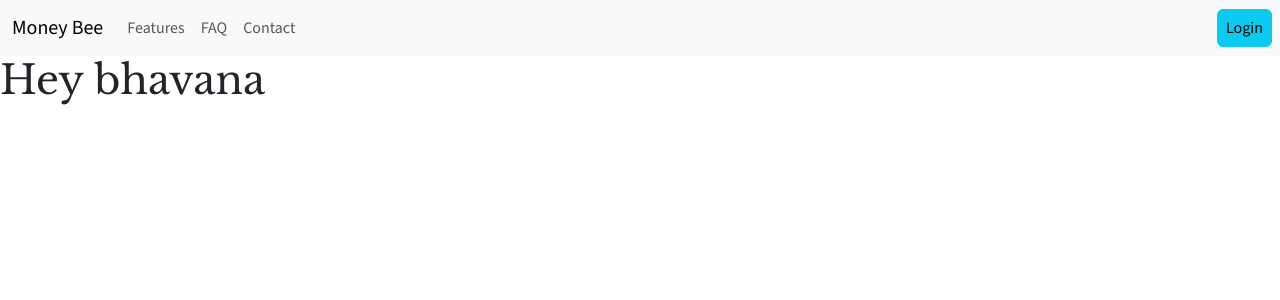
After one commit to ysgurjar/pp4_expense_tracker, a Django app: page /personal/ in a window 1280 px wide. The commit adds this page. Shown: the top 300 px of the page. Run offline with Django 5.2, Linux system fonts and the light colour scheme; a user stored in the database is signed in; some libraries are stand-ins or nearby versions.

Commit message:
create connection with logged in screen

```diff
--- a/expense_tracker/forms.py
+++ b/expense_tracker/forms.py
@@ -3,8 +3,7 @@ from django.contrib.auth.forms import UserCreationForm
 from django.contrib.auth.models import User
 
 class RegisterForm(UserCreationForm):
-    email=forms.EmailField(required=True)
 
     class Meta:
         model=User
-        fields= ["username","email","password1","password2"]
+        fields= ["username","password1","password2"]
--- /dev/null
+++ b/expense_tracker/templates/expense_tracker/personal_home.html
@@ -0,0 +1,13 @@
+{% extends "base.html" %}
+{% load static %}
+
+{% block title %}Home{% endblock %}
+
+{% block css_files %}
+<link rel="stylesheet"
+    href="https://fonts.googleapis.com/css2?family=Material+Symbols+Outlined:opsz,wght,FILL,GRAD@24,500,0,200" />
+{% endblock %}
+
+{% block content%}
+<h1>Hey {{user }}</h1>
+{% endblock %}
--- a/expense_tracker/urls.py
+++ b/expense_tracker/urls.py
@@ -1,8 +1,10 @@
 from django.urls import path, include
 from . import views
+from django.contrib.auth.views import LoginView
 
 urlpatterns = [
     path('',views.home,name="home"),
-    path('home',views.user_home, name="home"),
-    path('sign-up',views.sign_up,name="sign-up"),
+    path('personal/',views.personal_home, name="personal_home"),
+    path('sign-up/',views.sign_up,name="sign-up"),
+    path('login/',LoginView.as_view(),name='login'),
 ]
--- a/expense_tracker/views.py
+++ b/expense_tracker/views.py
@@ -11,27 +11,17 @@ def home(request):
     return render(request,'expense_tracker/home.html')
 
 
-# Copied code
-
-
-
 # Create your views here.
 
 # If user attempts to access page without log in
 # redirect to main/base.html
 @login_required(login_url="/login")
-def user_home(request):
-    posts=Post.objects.all()
-
-    if request.method=="POST":
-        post_id=request.POST.get("post-id")
-        post= Post.objects.filter(id=post_id).first()
-        if post and post.author == request.user:
-            post.delete()
-
-    return render(request,'expense_tracker/home.html', {
-        "posts":posts,
-    })
+def personal_home(request):
+    user=request.user
+    context = {
+        'username':user.username,
+    }
+    return render(request,'expense_tracker/personal_home.html', context)
 
 
 def sign_up(request):
--- a/main/settings.py
+++ b/main/settings.py
@@ -143,6 +143,6 @@ CRISPY_ALLOWED_TEMPLATE_PACKS="bootstrap5"
 
 CRISPY_TEMPLATE_PACK = 'bootstrap5'
 
-LOGIN_REDIRECT_URL="/home"
+LOGIN_REDIRECT_URL="/personal"
 
 LOGOUT_REDIRECT_URL="/login"
--- a/templates/base.html
+++ b/templates/base.html
@@ -39,11 +39,14 @@
                         <a class="nav-link" aria-current="page" href="#">Contact</a>
                     </li>
                 </ul>
-                <form class="ms-auto">
-                    <button class="btn btn-info" type="submit">Sign In</button>
-                </form>
+
             </div>
         </div>
+        <ul class="navbar-nav  mb-2 mb-lg-0 ">
+            <li class="nav-item">
+                <a class="btn btn-info px-2 mx-2" aria-current="page" href="/login">Login</a>
+            </li>
+        </ul>
     </nav>
     {% block content %}{% endblock %}
     <script src="https://cdn.jsdelivr.net/npm/bootstrap@5.3.3/dist/js/bootstrap.bundle.min.js"
```
Also changed, not shown: db.sqlite3, main/urls.py (line endings or trailing spaces).
